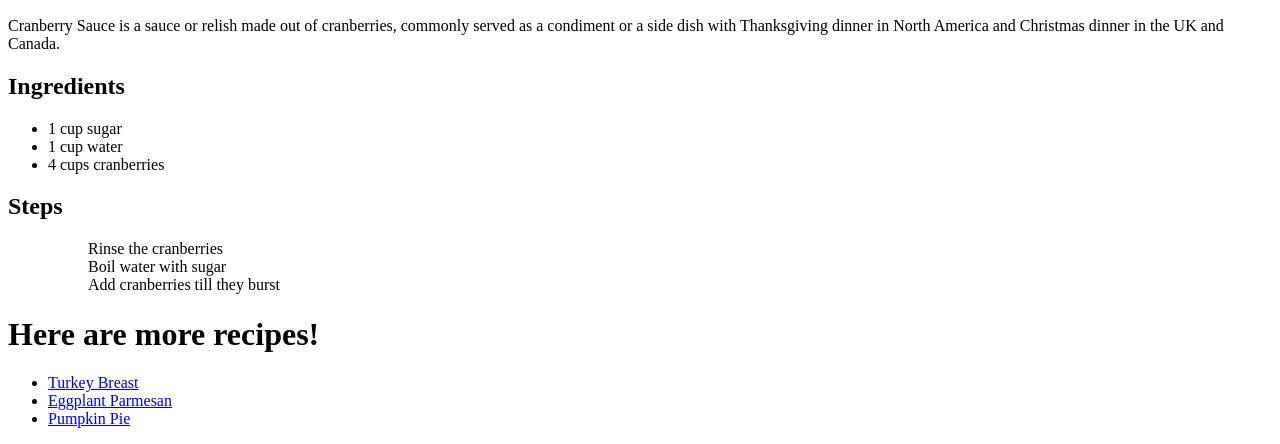
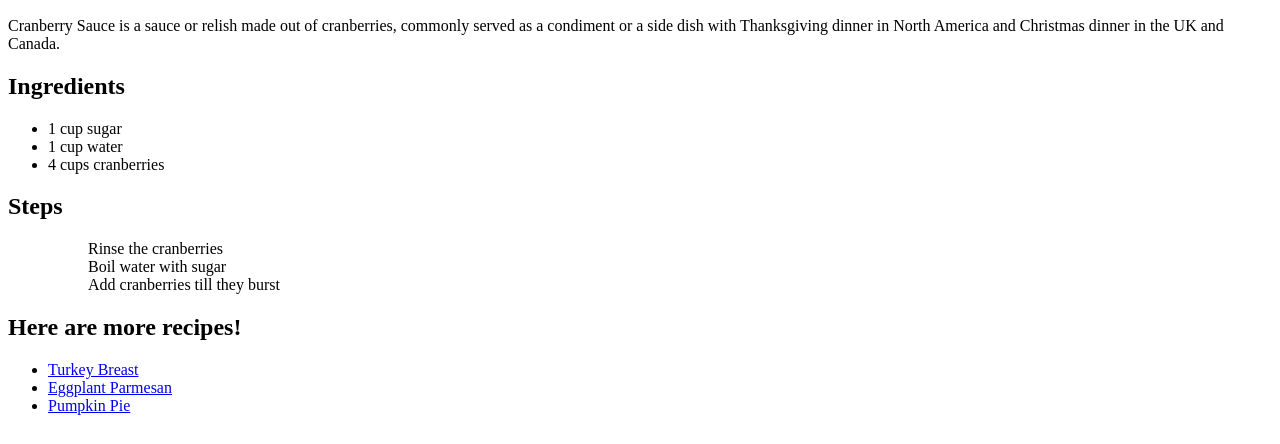
Before and after one commit to takap15/odin-recipes, a plain HTML site: page index.html in a window 1280 px wide. Shown: the part 434-878 px from the top of the page. Drawn offline with Linux system fonts and the light colour scheme.

Commit message:
changed last line from h1 to h2

```diff
--- a/index.html
+++ b/index.html
@@ -24,7 +24,7 @@
             <ol>Boil water with sugar</ol>
             <ol>Add cranberries till they burst</ol>
          </ul>
-    <h1>Here are more recipes!</h1>
+    <h2>Here are more recipes!</h2>
          <ul>
             <li><a href="https://www.simplyrecipes.com/instant-pot-turkey-breast-and-gravy-recipe-5207290" target="_blank">Turkey Breast</a></li>
             <li><a href="https://www.simplyrecipes.com/recipes/eggplant_parmesan/" target="_blank">Eggplant Parmesan</a></li>
```
